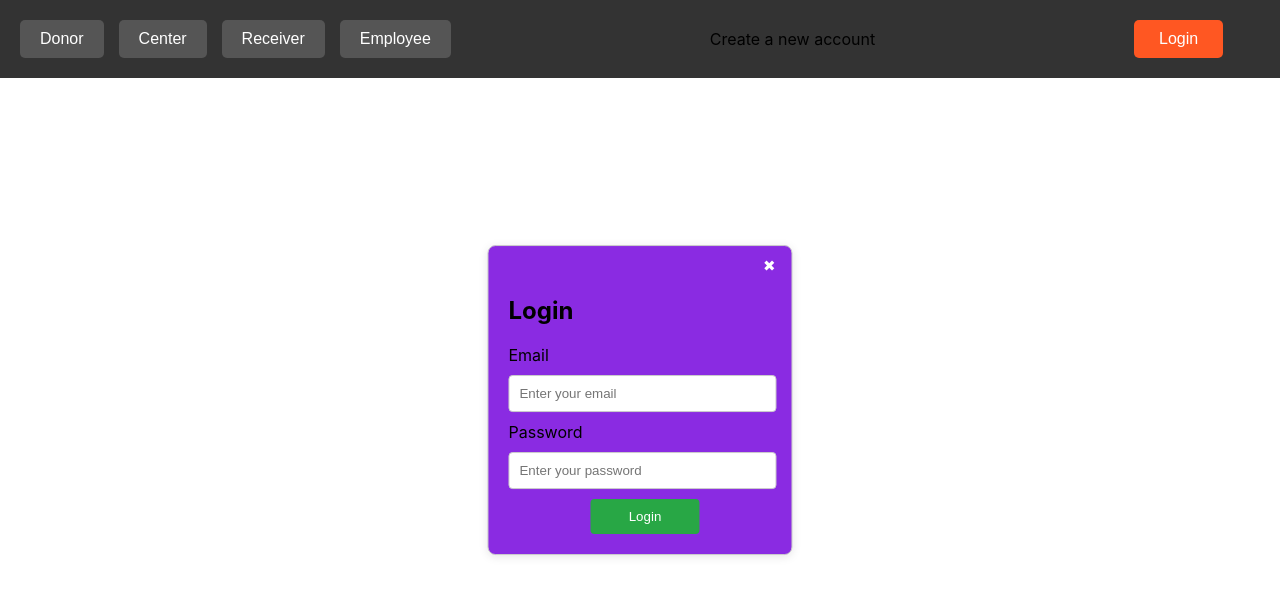
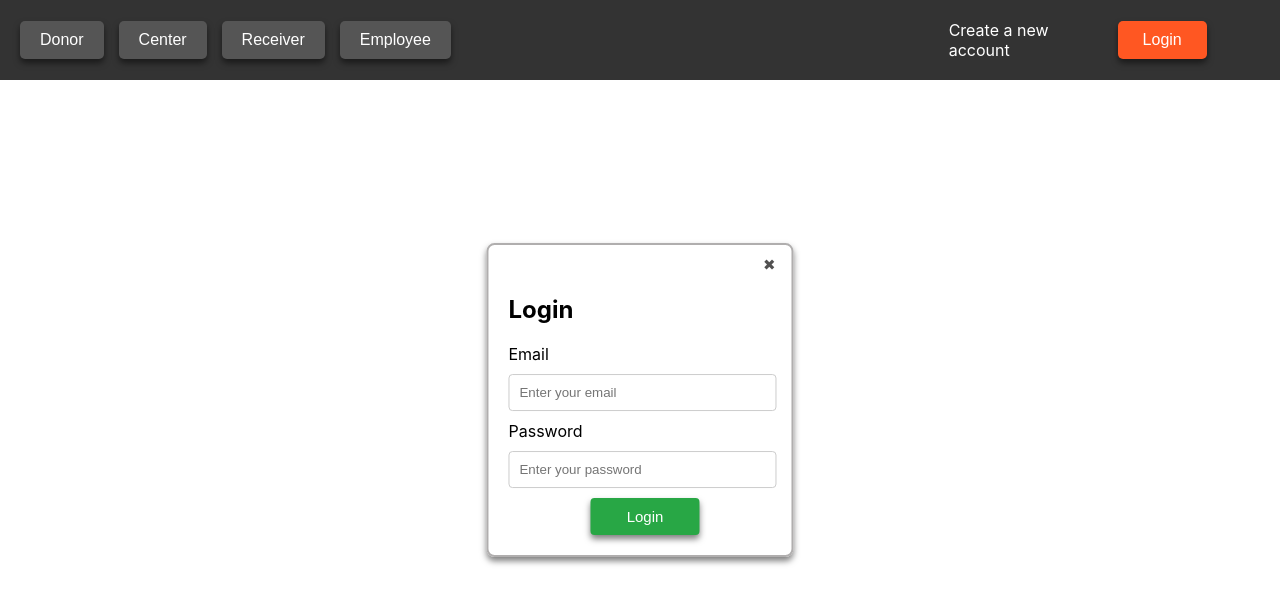
Before and after one commit to Arunitdy/Food-Donation-and-Distribution-Management-System, a React (Create React App) app in the folder client/: page / in a window 1280 px wide. Both pictures are taken after a click on the button "Login". Shown: the top 604 px of the page. Built offline with nearby package versions, Linux system fonts and the light colour scheme.

Commit message:
login function

```diff
--- a/client/src/App.css
+++ b/client/src/App.css
@@ -28,6 +28,7 @@ input{
 
 /* Individual buttons inside NavButton */
 .individual-NavButton {
+  box-shadow: 0px 4px 6px rgba(0, 0, 0, 0.5);
   background-color: #555;
   color: white;
   border: none;
@@ -37,12 +38,26 @@ input{
   font-size: 16px;
   transition: background-color 0.3s ease;
 }
-
+.NavBar-Auth {
+  margin-right: 6%;
+  display: flex;
+  align-items: center;
+  gap: 10px; /* Space between Create Account link and Login button */
+}
 /* Hover effect for individual buttons */
 .individual-NavButton:hover {
   background-color: #777;
 }
+.navBar-a-creat-new-account {
+  color: white;
+  text-decoration: none;
+  font-size: 16px;
+  margin-right: 10px; /* Optional spacing */
+}
 
+.navBar-a-creat-new-account:hover {
+  text-decoration: underline;
+}
 /* Sign button styling */
 .Login-button-navBar {
   margin-right: 6%;
@@ -54,6 +69,7 @@ input{
   cursor: pointer;
   font-size: 16px;
   transition: background-color 0.3s ease;
+  box-shadow: 0px 4px 6px rgba(0, 0, 0, 0.5);
 }
 
 /* Hover effect for Sign button */
--- a/client/src/App.js
+++ b/client/src/App.js
@@ -35,18 +35,25 @@ function App() {
   <div className="App">
     <div className='NavBar'>
       {loginVisible && <Login setLoginVisible={setLoginVisible} />} {/* Render Login when visible */}
+
+      {/* NavButton group */}
       <div className='NavButton'>
         <button className='Donor individual-NavButton'>Donor</button>
         <button className='Center individual-NavButton'>Center</button>
         <button className='Receiver individual-NavButton'>Receiver</button>
         <button className='Employee individual-NavButton'>Employee</button>
       </div>
-        <a className='navBar-a-creat-new-account' >
+
+      {/* New container for Create Account link and Login button */}
+      <div className="NavBar-Auth">
+        <a className='navBar-a-creat-new-account' href="#">
           Create a new account
         </a>
         <button className='Login-button-navBar' ref={signButtonRef}>Login</button>
       </div>
     </div>
+  </div>
+
   );
 }
 
--- a/client/src/Login/Login.css
+++ b/client/src/Login/Login.css
@@ -14,19 +14,20 @@ input{
   left: 50%;
   transform: translate(-50%, -50%);
   width: auto;
-  background-color: blueviolet;
+  background-color:transparent;
   margin: 0 auto;
   padding: 10px 10px 20px 20px;
-  border: 1px solid #ccc;
+  border: 2px solid #b0aeae;
   border-radius: 8px;
   box-shadow: 0 2px 10px rgba(0, 0, 0, 0.1);
   text-align: left;
+  box-shadow: 0px 4px 6px rgba(0, 0, 0, 0.5);
 }
 .close-button{
   display: block;
   margin-left: auto;
   background-color: transparent;
-  color: white;
+  color: rgb(81, 80, 80);
   border: none;
   font-size: 15px;
   border-radius: 5px;
@@ -50,6 +51,7 @@ input{
 .login-container-Login-button {
   width: 40%;
   padding: 10px;
+  font-size: 15px;
   background-color: #28a745;
   color: white;
   border: none;
@@ -58,10 +60,12 @@ input{
   display: block;                  /* Ensure it's a block element */
   margin: 0 auto;
   transition: background-color 0.3s ease;
+  box-shadow: 0px 4px 6px rgba(0, 0, 0, 0.5);
 }
 .login-container-Login-button:hover{
   background-color: aliceblue;
   color: #28a745;
+  border: 2px solid wheat;
 }
 
 .error-message {
--- a/client/src/index.css
+++ b/client/src/index.css
@@ -15,6 +15,7 @@ code {
 }
 button,a{
   cursor:pointer;
+
 }
 
 input{
```
Lines whose indentation alone changed are shown as unchanged.
